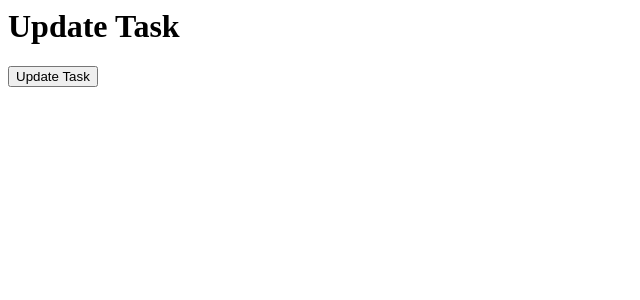
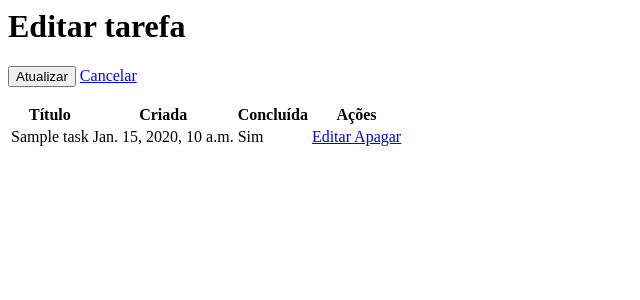
Before and after one commit to Crloshds/todo_list, a Django app: template core/templates/update-task.html in a window 1280 px wide. Shown: the top 300 px of the page, without its empty margins (0-640 px from the left). Run offline with Django 5.2, Linux system fonts and the light colour scheme; the template is opened without the code that fills it: most values are stand-ins (such as "Sample title", 1, 10 or a date in 2020).

Commit message:
estrutura

```diff
--- /dev/null
+++ b/core/templates/task_table.html
@@ -0,0 +1,23 @@
+<table>
+    <thead>
+        <tr>
+            <th>Título</th>
+            <th>Criada</th>
+            <th>Concluída</th>
+            <th>Ações</th>
+        </tr>
+    </thead>
+    <tbody>
+        {% for task in task_list %}
+        <tr>
+            <td>{{ task.title }} </td>
+            <td>{{ task.created_at }} </td>
+            <td>{{ task.check_task|yesno:"Sim,Não" }}</td>
+            <td>
+                <a class="button" href="{% url 'update-task' task.id %}"> Editar </a>
+                <a class="button" href="{% url 'delete-task' task.id %}">Apagar</a>
+            </td>
+        </tr>
+        {% endfor %}
+    </tbody>
+</table>
--- a/core/templates/update-task.html
+++ b/core/templates/update-task.html
@@ -1,11 +1,31 @@
-<h1> Update Task </h1>
+{% load static %}
+<html lang="[pt-br]">
+<head>
+    <meta charset="UTF-8">
+    <meta name="viewport" content="width=device-width, initial-scale=1.0">
 
-<form method="POST" action="">
+    <title>Editar Tarefa</title>
+</head>
+<header>
+    <h1> Editar tarefa </h1>
+</header>
 
-    {% csrf_token %}
+<body>
+    <main>
+        <form method="POST" action="">
 
-    {{form}}
+            {% csrf_token %}
 
-    <input class="btn" type="submit" value="Update Task">
+            {{form}}
 
-</form>
+            <input class="button" type="submit" value="Atualizar">
+            <a class="button"  href="{% url 'index' %}">Cancelar</a>
+
+        </form>
+
+        {% include 'task_table.html' %}
+
+    </main>
+</body>
+
+</html>
--- a/core/views.py
+++ b/core/views.py
@@ -22,6 +22,7 @@ def index(request):
 def updateTask(request, pk):
     task = Task.objects.get(id=pk)
     form = TaskForm(instance=task)
+    task_list = Task.objects.all()
 
     if request.method == 'POST':
         form = TaskForm(request.POST, instance=task)
@@ -30,17 +31,18 @@ def updateTask(request, pk):
             form.save()
             return redirect('/')
 
-    context = {'form': form}
+    context = {'task_list': task_list, 'form': form }
 
     return render(request, 'update-task.html', context)
 
 def deleteTask(request, pk):
     task = Task.objects.get(id=pk)
+    task_list = Task.objects.all()
 
     if request.method == 'POST':
         task.delete()
         return redirect('/')
 
-    context = {'task': task}
+    context = {'task_list': task_list,'task': task}
 
     return render(request, 'delete-task.html', context)
```
Also changed, not shown: core/templates/delete-task.html (+24 -7 lines), core/templates/index.html (+1 -23 lines).
